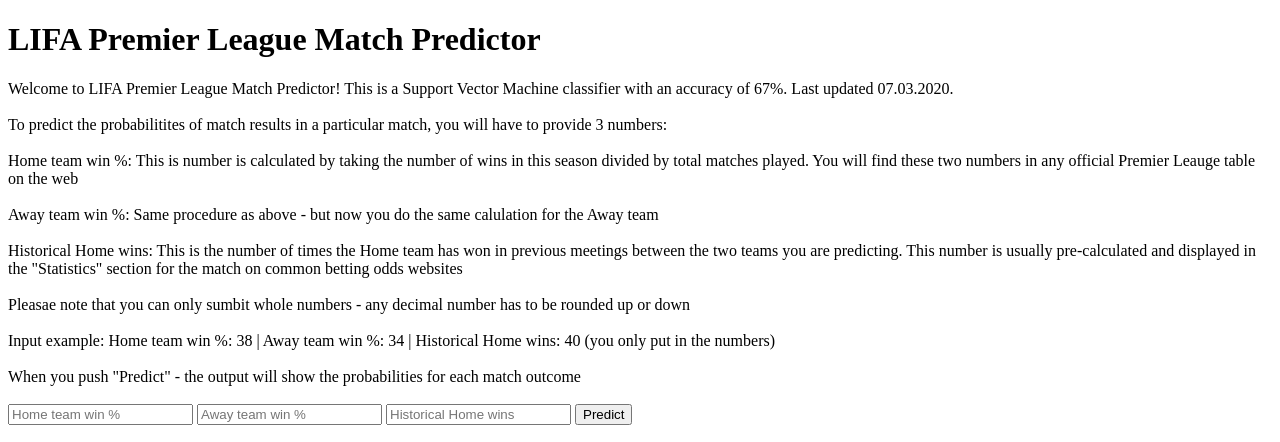
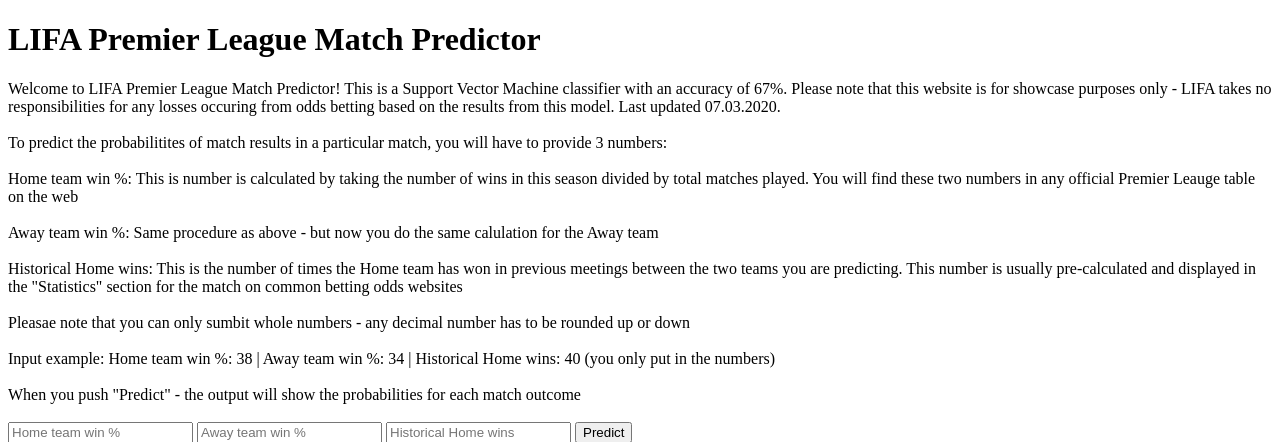
Before and after one commit to audunkn/pl_match_predictor, a Flask app: page / in a window 1280 px wide. Shown: the top 442 px of the page. Run offline with Flask 2, Linux system fonts and the light colour scheme; parts of the project's set-up code (start-up, migrations or seed data) failed here and were passed over.

Commit message:
Add files via upload

```diff
--- a/app.py
+++ b/app.py
@@ -1,7 +1,7 @@
 import numpy as np
 from flask import Flask, request, jsonify, render_template
 import pickle
-np.set_printoptions(precision=1)
+np.set_printoptions(precision=2)
 
 app = Flask(__name__)
 model = pickle.load(open('model.pkl', 'rb'))
--- a/templates/index.html
+++ b/templates/index.html
@@ -14,7 +14,7 @@
 <body>
  <div class="login">
 	<h1>LIFA Premier League Match Predictor</h1>
-    <h12>Welcome to LIFA Premier League Match Predictor! This is a Support Vector Machine classifier with an accuracy of 67%. Last updated 07.03.2020.</h12>
+    <h12>Welcome to LIFA Premier League Match Predictor! This is a Support Vector Machine classifier with an accuracy of 67%. Please note that this website is for showcase purposes only - LIFA takes no responsibilities for any losses occuring from odds betting based on the results from this model. Last updated 07.03.2020.</h12>
     <br>
     <br>
     <h12>To predict the probabilitites of match results in a particular match, you will have to provide 3 numbers:<h12>
```
